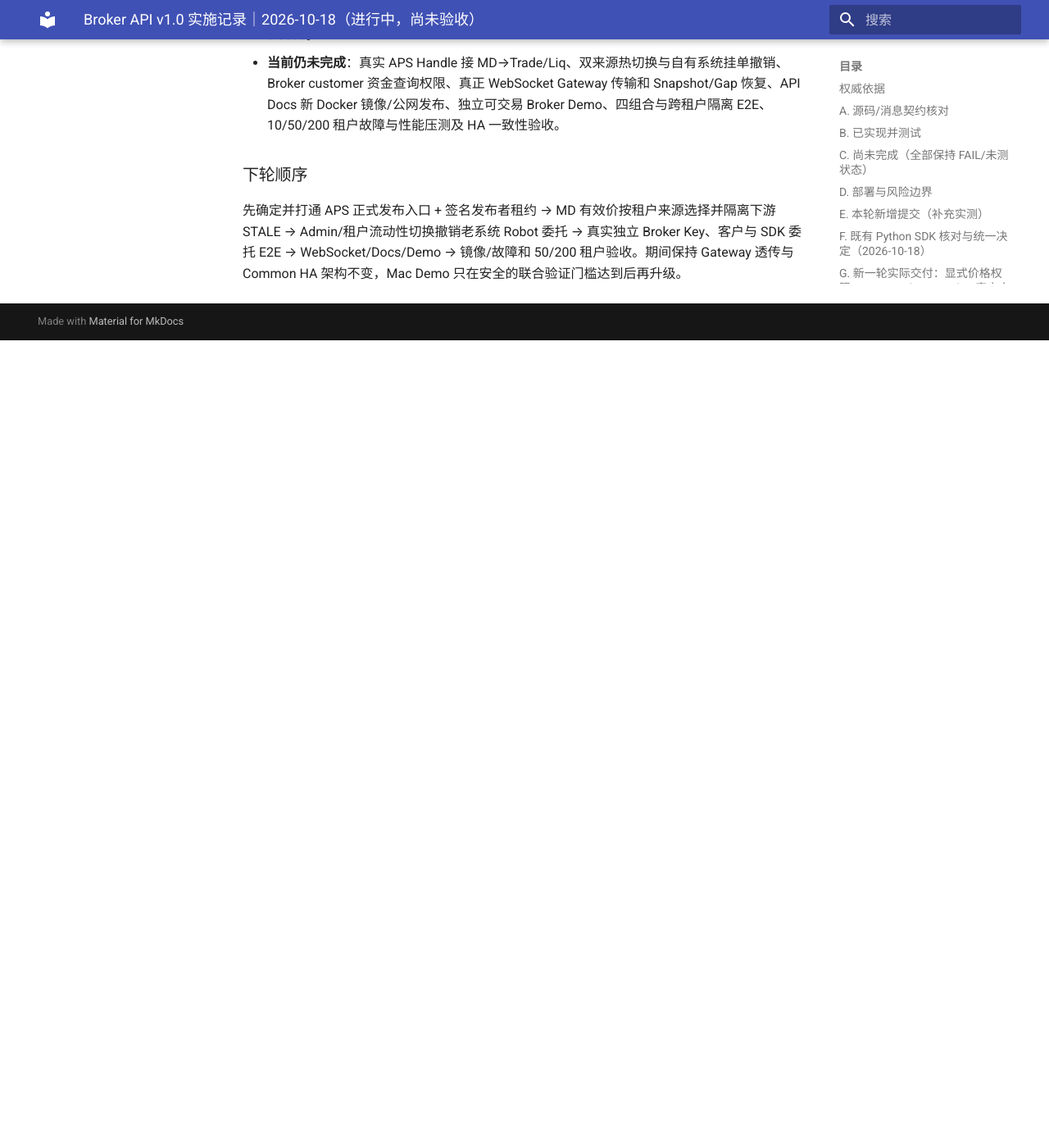
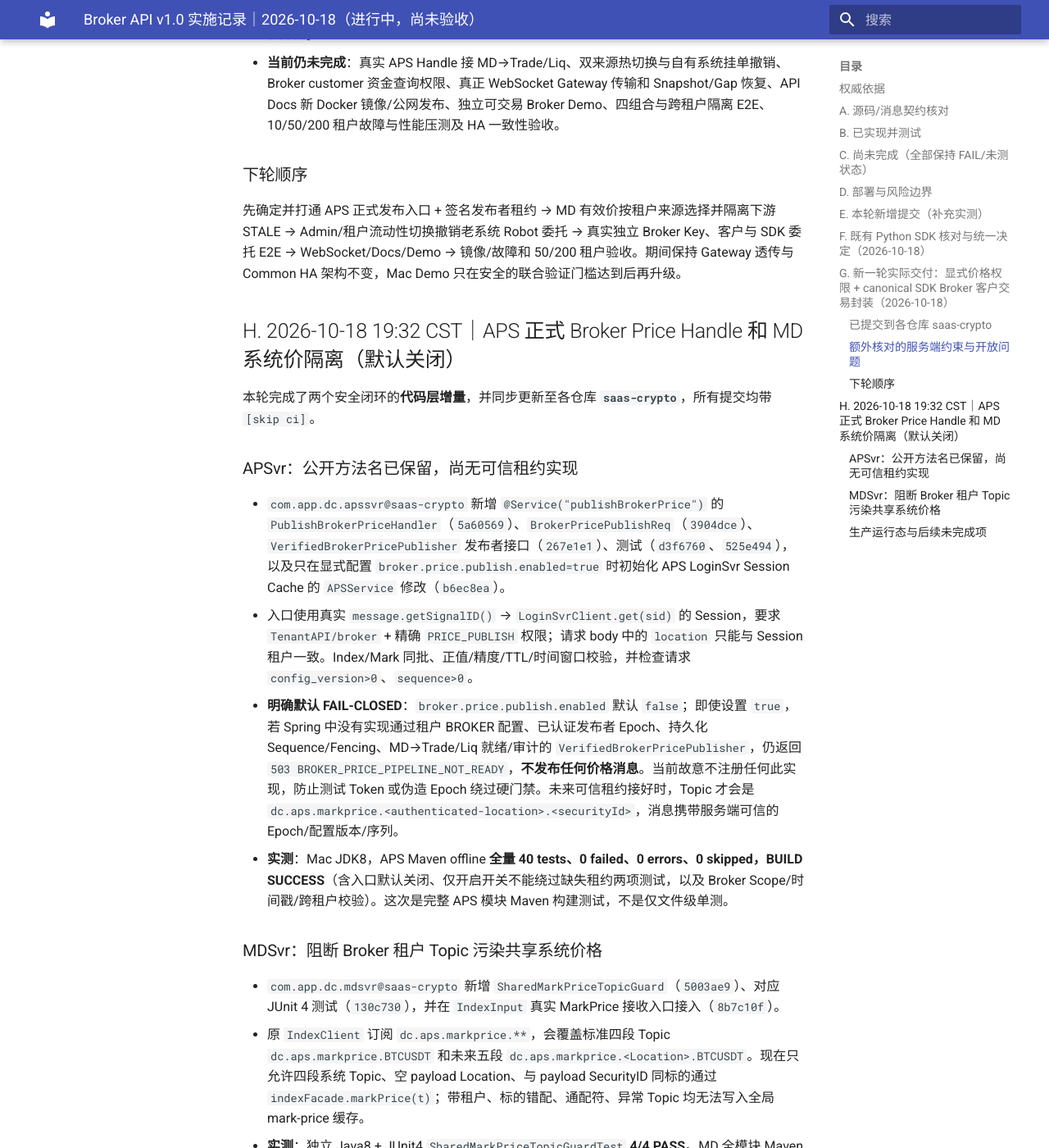
Before and after one commit to bliplink/dc-quant-deploy, an MkDocs documentation site: the page built from docs/BROKER_API_V1_IMPLEMENTATION_AUDIT_20261018.zh-CN.md, in a window 1280 px wide and 1400 px high, scrolled down 5314 px. Shown: the whole window at 82% size. Built offline with MkDocs 1.6.1 and Material for MkDocs 9.7.7, drawn with Linux system fonts in a browser that asks for light colours; before the commit the page ends 5729 px from its top, so only the background shows below that; some of the changed text lies outside the part shown.

Commit message:
docs(broker): record APS gated endpoint full tests and MD tenant-mark isolation [skip ci]

```diff
--- a/docs/BROKER_API_V1_IMPLEMENTATION_AUDIT_20261018.zh-CN.md
+++ b/docs/BROKER_API_V1_IMPLEMENTATION_AUDIT_20261018.zh-CN.md
@@ -88,3 +88,27 @@
 ### 下轮顺序
 
 先确定并打通 APS 正式发布入口 + 签名发布者租约 → MD 有效价按租户来源选择并隔离下游 STALE → Admin/租户流动性切换撤销老系统 Robot 委托 → 真实独立 Broker Key、客户与 SDK 委托 E2E → WebSocket/Docs/Demo → 镜像/故障和 50/200 租户验收。期间保持 Gateway 透传与 Common HA 架构不变，Mac Demo 只在安全的联合验证门槛达到后再升级。
+
+
+## H. 2026-10-18 19:32 CST｜APS 正式 Broker Price Handle 和 MD 系统价隔离（默认关闭）
+
+本轮完成了两个安全闭环的**代码层增量**，并同步更新至各仓库 **`saas-crypto`**，所有提交均带 `[skip ci]`。
+
+### APSvr：公开方法名已保留，尚无可信租约实现
+
+- `com.app.dc.apssvr@saas-crypto` 新增 `@Service("publishBrokerPrice")` 的 `PublishBrokerPriceHandler`（`5a60569`）、`BrokerPricePublishReq`（`3904dce`）、`VerifiedBrokerPricePublisher` 发布者接口（`267e1e1`）、测试（`d3f6760`、`525e494`），以及只在显式配置 `broker.price.publish.enabled=true` 时初始化 APS LoginSvr Session Cache 的 `APSService` 修改（`b6ec8ea`）。
+- 入口使用真实 `message.getSignalID()` → `LoginSvrClient.get(sid)` 的 Session，要求 `TenantAPI/broker` + 精确 `PRICE_PUBLISH` 权限；请求 body 中的 `location` 只能与 Session 租户一致。Index/Mark 同批、正值/精度/TTL/时间窗口校验，并检查请求 `config_version>0`、`sequence>0`。
+- **明确默认 FAIL-CLOSED**：`broker.price.publish.enabled` 默认 `false`；即使设置 `true`，若 Spring 中没有实现通过租户 BROKER 配置、已认证发布者 Epoch、持久化 Sequence/Fencing、MD→Trade/Liq 就绪/审计的 `VerifiedBrokerPricePublisher`，仍返回 `503 BROKER_PRICE_PIPELINE_NOT_READY`，**不发布任何价格消息**。当前故意不注册任何此实现，防止测试 Token 或伪造 Epoch 绕过硬门禁。未来可信租约接好时，Topic 才会是 `dc.aps.markprice.<authenticated-location>.<securityId>`，消息携带服务端可信的 Epoch/配置版本/序列。
+- **实测**：Mac JDK8，APS Maven offline **全量 40 tests、0 failed、0 errors、0 skipped，BUILD SUCCESS**（含入口默认关闭、仅开启开关不能绕过缺失租约两项测试，以及 Broker Scope/时间戳/跨租户校验）。这次是完整 APS 模块 Maven 构建测试，不是仅文件级单测。
+
+### MDSvr：阻断 Broker 租户 Topic 污染共享系统价格
+
+- `com.app.dc.mdsvr@saas-crypto` 新增 `SharedMarkPriceTopicGuard`（`5003ae9`）、对应 JUnit 4 测试（`130c730`），并在 `IndexInput` 真实 MarkPrice 接收入口接入（`8b7c10f`）。
+- 原 `IndexClient` 订阅 `dc.aps.markprice.**`，会覆盖标准四段 Topic `dc.aps.markprice.BTCUSDT` 和未来五段 `dc.aps.markprice.<Location>.BTCUSDT`。现在只允许四段系统 Topic、空 payload Location、与 payload SecurityID 同标的通过 `indexFacade.markPrice(t)`；带租户、标的错配、通配符、异常 Topic 均无法写入全局 mark-price 缓存。
+- **实测**：独立 Java8 + JUnit4 `SharedMarkPriceTopicGuardTest` **4/4 PASS**。MD 全模块 Maven 仍可能被先前 `RecoverySourceAttestation.VerifiedHead` 与本地 Common 依赖不一致阻挡，**本轮没有宣称 MD 全量构建/上线成功**；未来 Broker 租户价格必须走单独的授权消费者，严格配置版本/Publisher Epoch、Seq、Snapshot/Diff 和 STALE fail-closed。
+
+### 生产运行态与后续未完成项
+
+- 本轮**没有替换 Mac 任何 APS/MD/Trade/Liq/Robot 镜像**，也没有修改生产 Demo 业务 `dc_tenant` 表（新增 `price_source/liquidity_source/source_config_version/source_switch_state` 字段仍为 0/4）。现有 Demo 按 SYSTEM/SYSTEM 原路径运行，确保无未经授权 Broker 价格进入真实强平逻辑。
+- 2026-10-18 19:32 CST 实机复查：`GW7XMI` `COMPLETE:DONE`、Robot `RUNNING`、40 个活动委托；主站 `https://opentradingcore.com` 和交易站 `https://trade.opentradingcore.com` 均 HTTP 200。
+- **下一步关键链路尚未通过**：实现经过正式认证的 Publisher Epoch 租约和可持久验证的 Source/Sequence 提交事务；MDSvr 安全 Broker 入站和 SYSTEM/BROKER 来源状态分发；Trade/Liq 对 STALE 价的拒绝/恢复；Admin Web 有审计的租户价源切换及系统自有报价撤销；完成全量 APS→MD→Trade/Liq 双租户 E2E 之后，才允许启用 `broker.price.publish.enabled` 和替换 Demo 镜像。独立 Broker Demo、公开 WS、API Docs Docker 部署、200 租户压测和 HA 故障恢复仍未做，**不能宣布 Broker v1.0 整体验收**。
```
